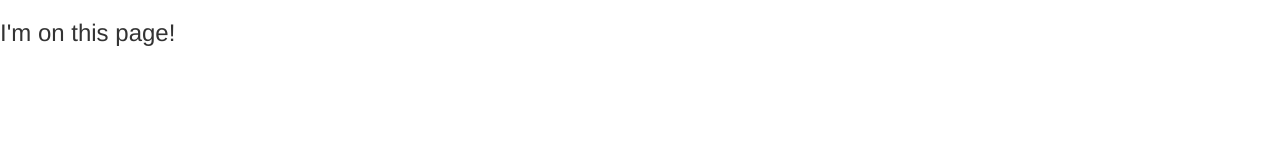
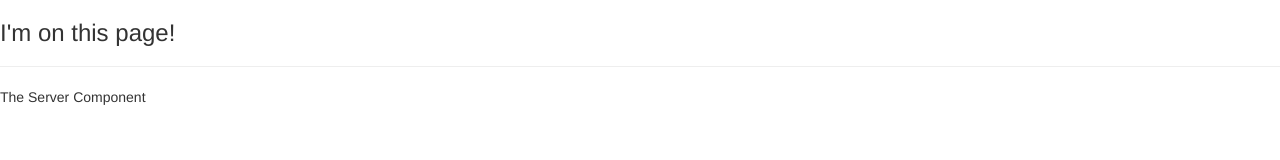
Before and after one commit to JamesSinnott1994/AngularStarterApp, an Angular app in the folder my-first-app/: page / in a window 1280 px wide. Shown: the top 160 px of the page. Built offline with nearby package versions, Linux system fonts and the light colour scheme.

Commit message:
[ADD] Server Component displayed from app.component.html

```diff
--- a/my-first-app/src/app/app.component.html
+++ b/my-first-app/src/app/app.component.html
@@ -1 +1,3 @@
 <h3>I'm on this page!</h3>
+<hr>
+<app-server></app-server>
```
